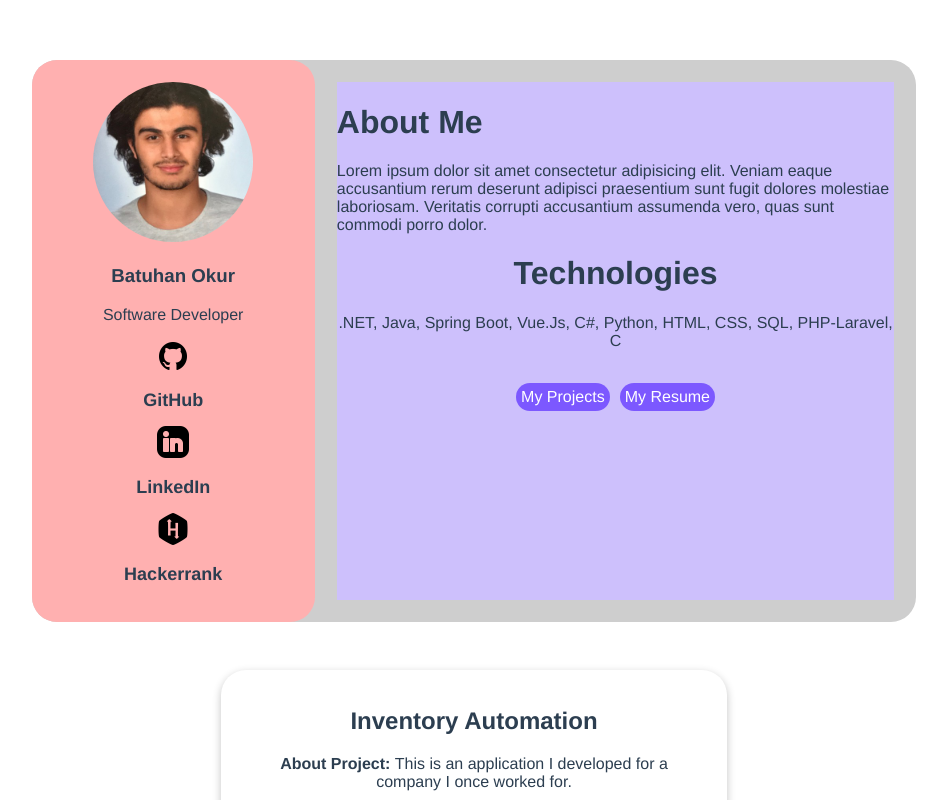
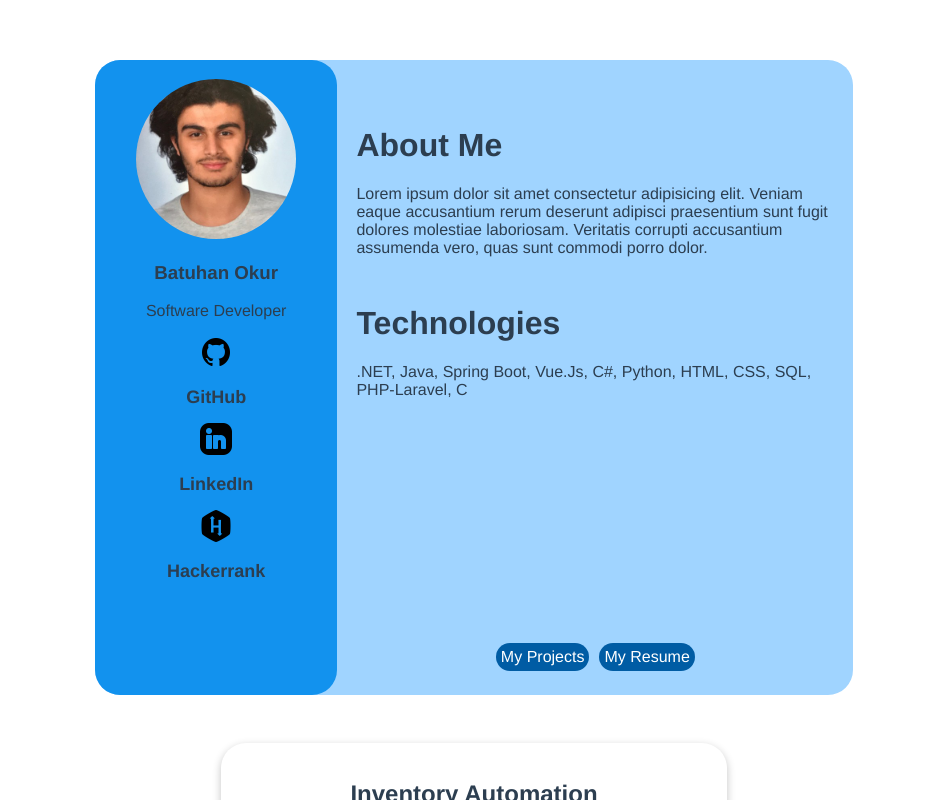
Before and after one commit to BatuhanOkur/vue-portfolio, a Vue app in the folder portfolio/: page / in a window 1280 px wide. Shown: the top 800 px of the page, without its empty margins (166-1113 px from the left). Built offline with nearby package versions, Linux system fonts and the light colour scheme.

Commit message:
Some css changes have been made

```diff
--- a/portfolio/src/components/MainCard.vue
+++ b/portfolio/src/components/MainCard.vue
@@ -1,4 +1,5 @@
 <template>
+<div class="wrapper">
     <div class="main-container">
         <div class="container-one">
             <div class="profile">
@@ -40,7 +41,7 @@
             </div>
             <div class="button-container">
                 <div class="projects-button">
-                    <a href="">My Projects</a>
+                    <a href="#project-card">My Projects</a>
                 </div>
                 <div class="projects-button">
                     <a href="">My Resume</a>
@@ -48,6 +49,7 @@
             </div>
         </div>
     </div>
+</div>
 </template>
 
 <script>
@@ -61,17 +63,21 @@ export default{
         height: 20px;
     }
 
+    .wrapper{
+        display: flex;
+        justify-content: center;
+    }
+
     .main-container{
         display: flex;
         flex-direction: row;
-        background-color: #cecece;
+        background-color: #A0d4ff;
         border-radius: 25px;
-        width: 70%;
-        margin-left: 15%;
+        width: 60%;
     }
 
     .container-one{
-        background-color: #ffb0b0;
+        background-color: #1292ee;
         padding: 2.5%;
         border-radius: 25px;
         width: 30%;
@@ -92,21 +98,22 @@ export default{
     }
 
     .container-two{
-        background-color: #cdc0fc;
         width: 70%;
         margin: 2.5%;
     }
 
     .about-me{
         text-align: left;
+        margin-top: 10%;
     }
 
-    .technologies-section p{
-        text-align: center;
+    .technology-section{
+        margin-top: 10%;
+        text-align: left;
     }
 
     .button-container{
-        margin-top: 5%;
+        margin-top: 50%;
         display: flex;
         flex-direction: row;
         justify-content: center;
@@ -114,7 +121,7 @@ export default{
     }
 
     .projects-button{
-        background-color: #7c58ff;
+        background-color: #005ca4;
         margin: 5px;
         padding: 5px;
         border-radius: 15px;
```
